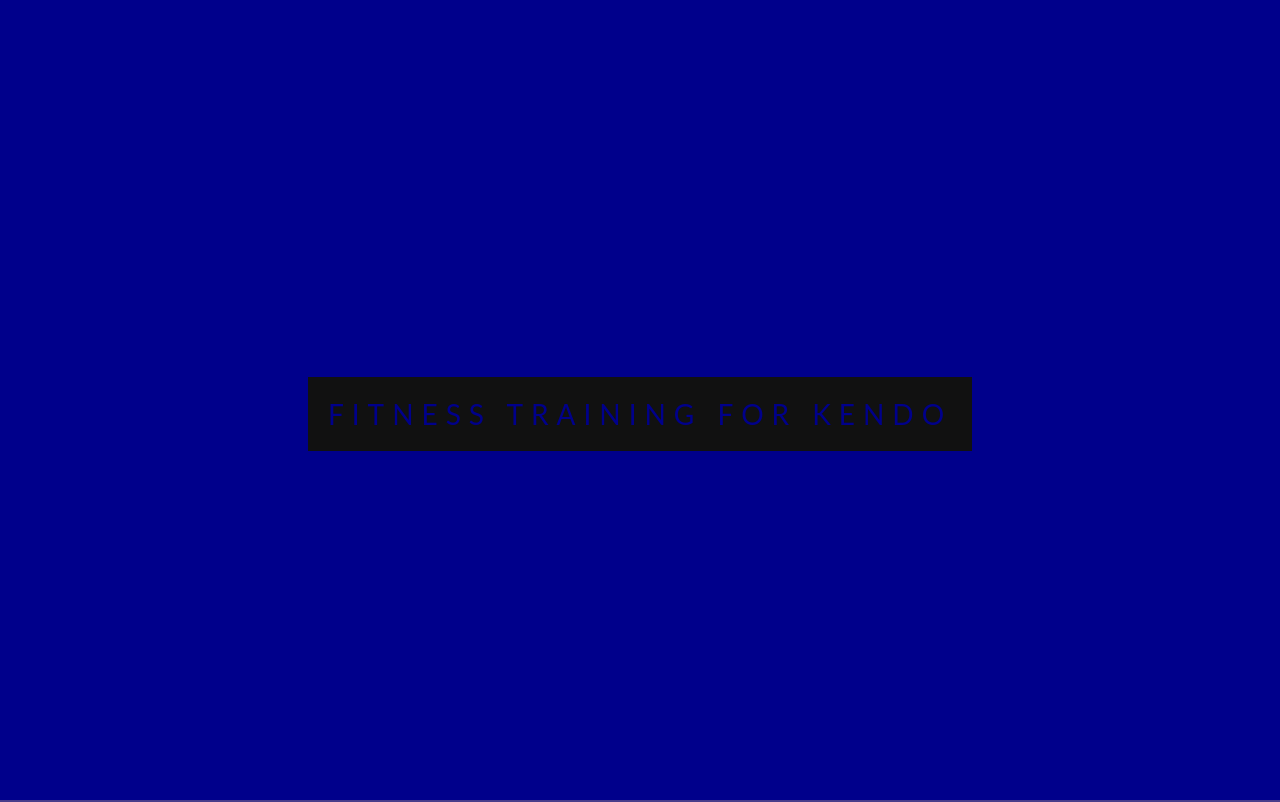
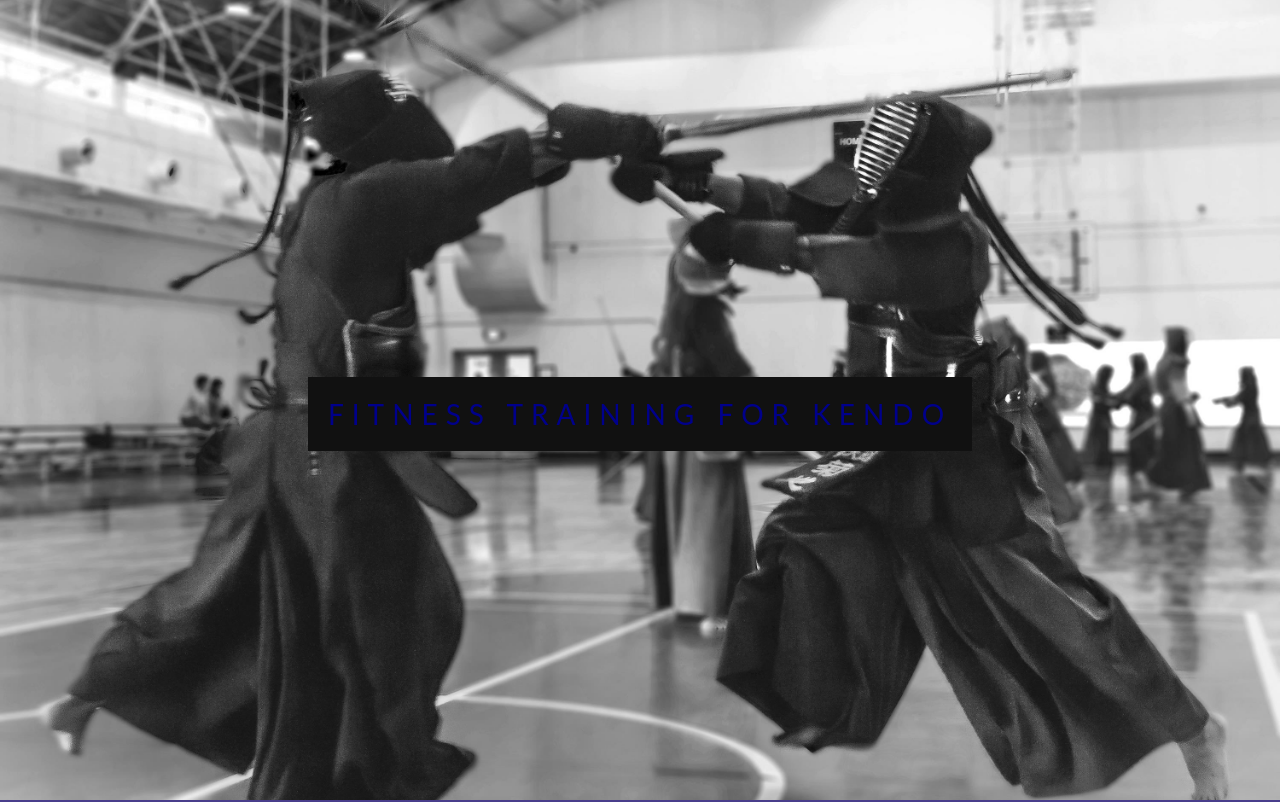
Before and after one commit to Mystic5523/kendo, a plain HTML site: page index.html in a window 1280 px wide. Shown: the top 802 px of the page. Drawn offline with nearby package versions, Linux system fonts and the light colour scheme; a script that the page names is missing.

Commit message:
pic fix2

```diff
--- a/assets/css/main.scss
+++ b/assets/css/main.scss
@@ -51,7 +51,7 @@ body, html {
 }
 
 .splash{
-    background-image:url("images/kendo2.jpg");
+    background-image:url("../images/kendo2.JPG");
     min-height: 100%;
     position: relative;
     // opacity: 0.95;
```
Also changed, not shown: assets/css/main.css, 1 other file.
